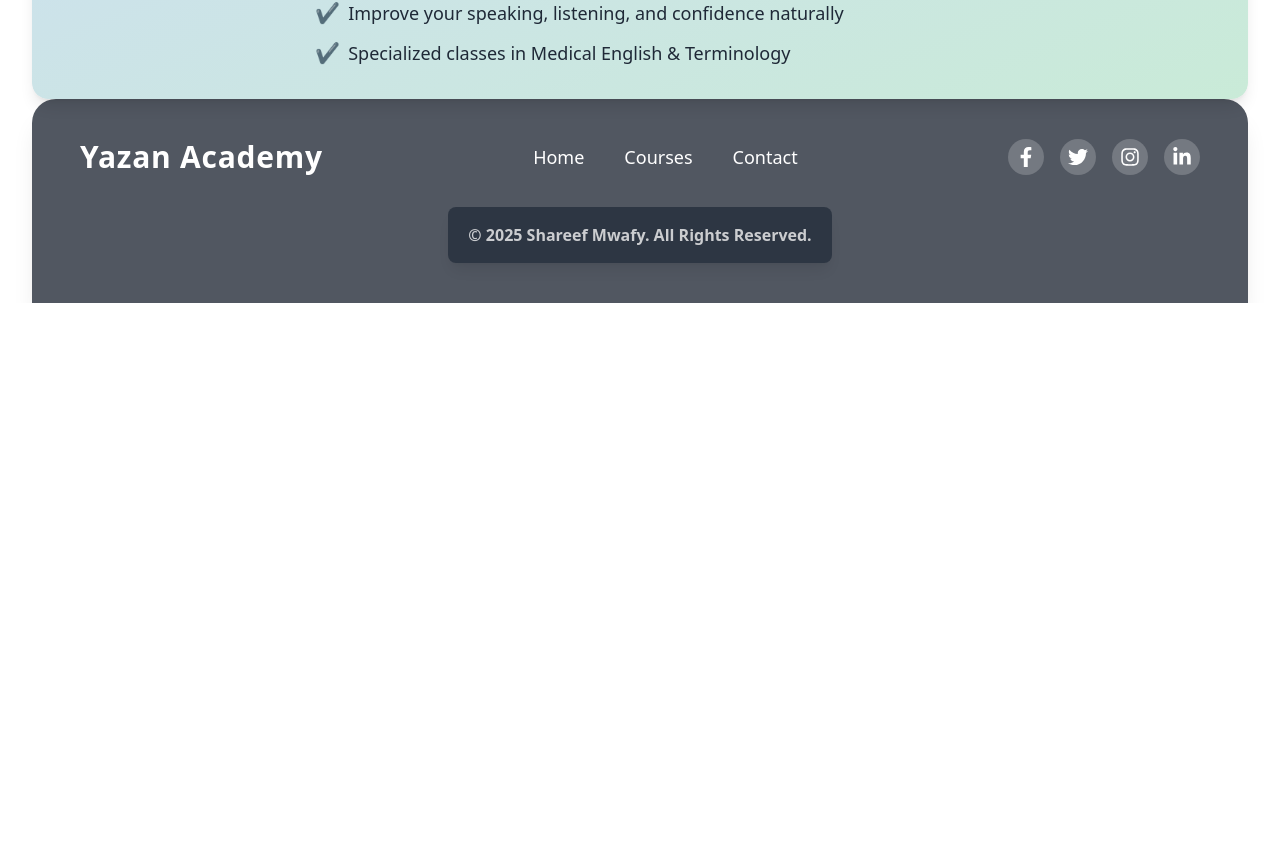
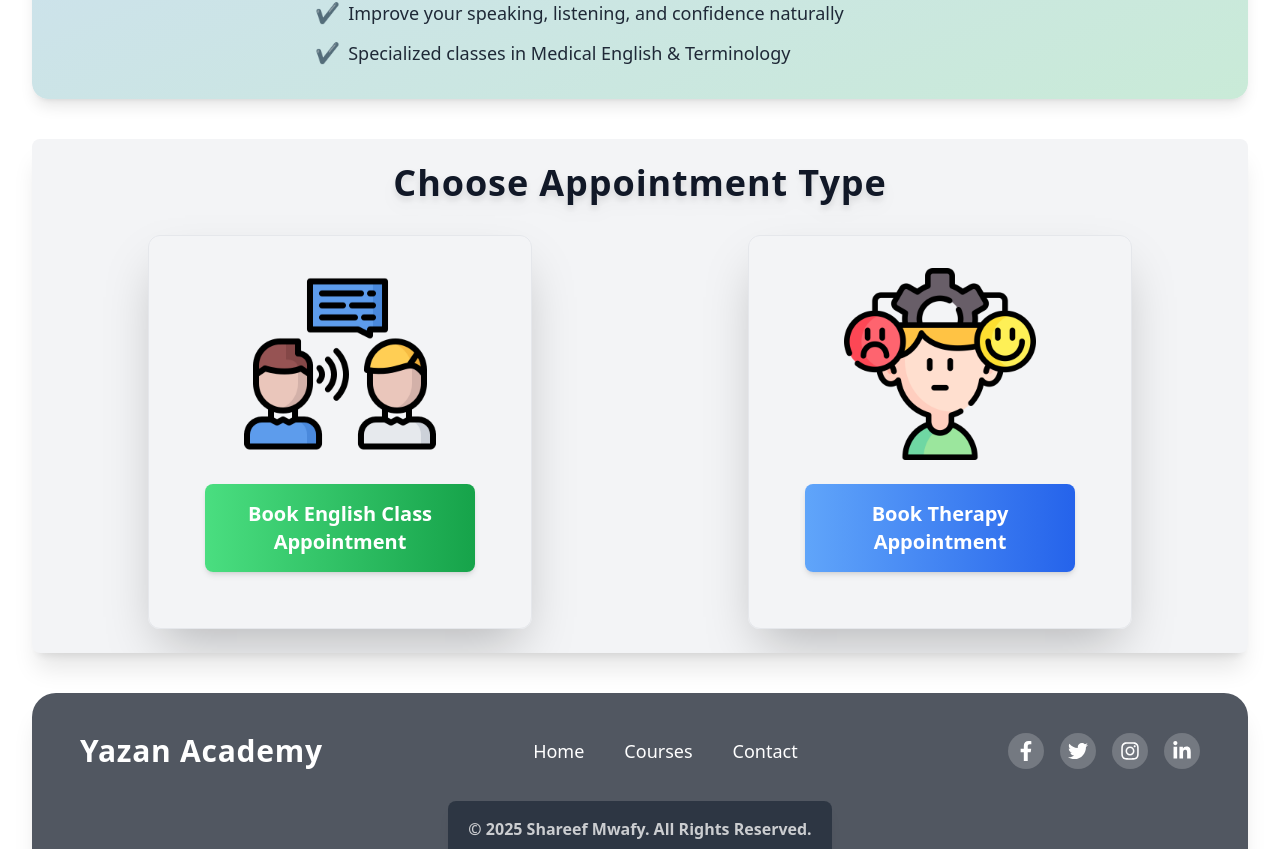
Before and after one commit to shareefmwafy/Yazan-Academy, a React (Vite) app: page / in a window 1280 px wide. Shown: the part 511-1360 px from the top of the page. Before the commit the page ends 814 px from the top, so only its background shows below. Built offline with nearby package versions, Linux system fonts and the light colour scheme.

Commit message:
add Appointment Section

```diff
--- /dev/null
+++ b/src/Components/HomeComponents/Categories.jsx
@@ -0,0 +1,66 @@
+import React from 'react';
+import { useLanguage } from '../../cont/LanguageProvider';
+import { useTheme } from '../../cont/ThemeProvider';
+
+import English from '../../assets/English.png';
+import Psychology from '../../assets/Psychology.png';
+
+function Categories() {
+  const { language } = useLanguage();
+  const { theme } = useTheme();
+
+  const texts = {
+    en: {
+      title: "Choose Appointment Type",
+      englishClass: "Book English Class Appointment",
+      therapyClass: "Book Therapy Appointment",
+    },
+    ar: {
+      title: "اختر نوع الحجز",
+      englishClass: "حجز موعد لحصة اللغة الإنجليزية",
+      therapyClass: "حجز موعد للعلاج النفسي",
+    }
+  };
+
+  const currentText = language === 'ar' ? texts.ar : texts.en;
+
+  return (
+    <div className={`mt-10 mb-10 w-[95%] mx-auto p-6 ${theme === 'dark' ? 'bg-gray-900 text-white' : 'bg-gray-100 text-gray-900'} rounded-lg shadow-xl relative overflow-hidden`}>
+      <div className="absolute inset-0 bg-gradient-to-br from-primary to-secondary opacity-10"></div>
+      <h2 className="text-4xl font-extrabold text-center mb-8 relative z-10 tracking-wide drop-shadow-lg">{currentText.title}</h2>
+      <div className="grid grid-cols-1 sm:grid-cols-2 gap-8 relative z-10">
+        {/* English Class Booking Card */}
+        <div className="flex justify-center">
+          <div className="w-full sm:w-96  p-8 rounded-xl shadow-2xl  transition duration-300 ease-in-out  overflow-hidden border border-gray-200">
+            <img src={English} alt="English Class" className="w-full h-48 object-contain rounded-t-xl" />
+            <div className="p-6 text-center">
+              <button
+                onClick={() => alert(currentText.englishClass)}
+                className="w-full py-4 text-white font-bold text-xl rounded-lg bg-gradient-to-r from-green-400 to-green-600 hover:from-green-500 hover:to-green-700 transition-transform transform hover:scale-110 shadow-md"
+              >
+                {currentText.englishClass}
+              </button>
+            </div>
+          </div>
+        </div>
+
+        {/* Therapy Appointment Booking Card */}
+        <div className="flex justify-center">
+          <div className="w-full sm:w-96  p-8 rounded-xl shadow-2xl transition duration-300 ease-in-out transform overflow-hidden border border-gray-200">
+            <img src={Psychology} alt="Therapy Session" className="w-full h-48 object-contain rounded-t-xl" />
+            <div className="p-6 text-center">
+              <button
+                onClick={() => alert(currentText.therapyClass)}
+                className="w-full py-4 text-white font-bold text-xl rounded-lg bg-gradient-to-r from-blue-400 to-blue-600 hover:from-blue-500 hover:to-blue-700 transition-transform transform hover:scale-110 shadow-md"
+              >
+                {currentText.therapyClass}
+              </button>
+            </div>
+          </div>
+        </div>
+      </div>
+    </div>
+  );
+}
+
+export default Categories;
--- a/src/Pages/Home.jsx
+++ b/src/Pages/Home.jsx
@@ -1,9 +1,11 @@
 import React from 'react'
 import Hero from '../Components/HomeComponents/Hero'
+import Categories from '../Components/HomeComponents/Categories'
 function Home() {
   return (
     <>
       <Hero/>
+      <Categories/>
     </>
   )
 }
```
Also changed, not shown: src/assets/English.png (added), src/assets/Psychology.png (added).
